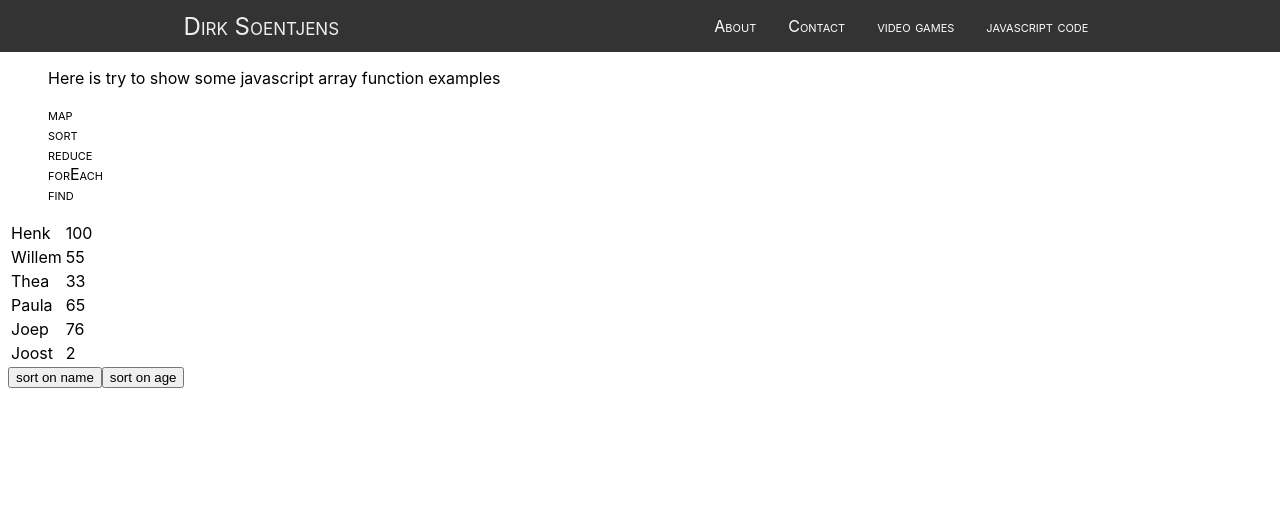
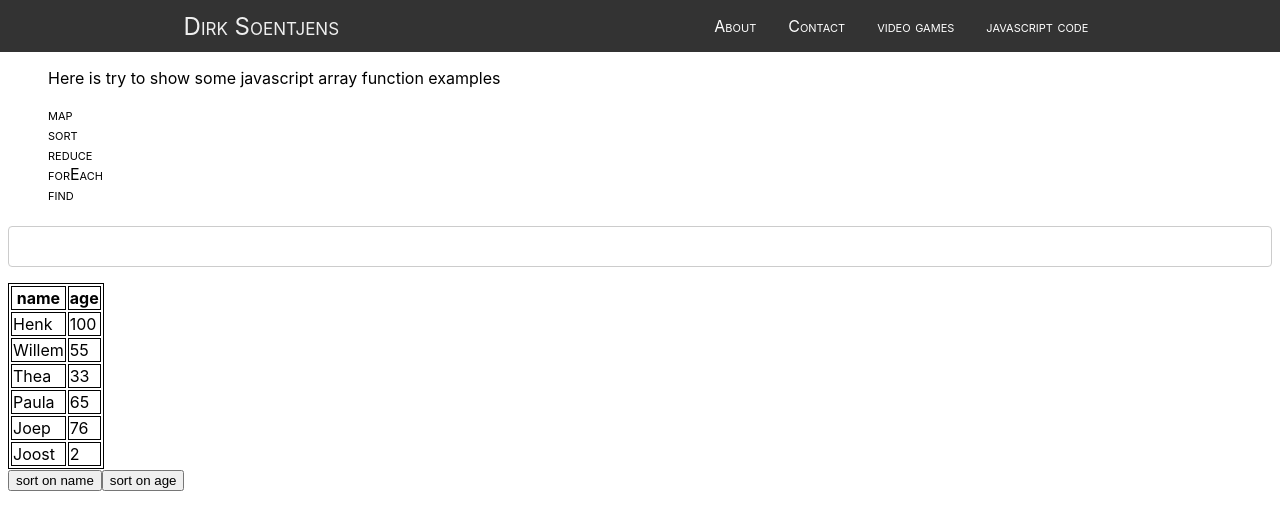
Before and after one commit to tampert/portfolio, a React (Create React App) app: page /code in a window 1280 px wide. Shown: the top 530 px of the page. Built offline with nearby package versions, Linux system fonts and the light colour scheme.

Commit message:
Add sort function and state update

```diff
--- a/src/App.css
+++ b/src/App.css
@@ -88,7 +88,6 @@
 .nav-links li:hover{
   background:red;
 }
-
 
 .route{
   min-height: 90vh;
@@ -183,3 +182,7 @@ input[type=submit]:hover {
 .error{
   color: red;
 }
+
+table, th, td {
+  border: 1px solid black;
+}
--- a/src/routes/Code.js
+++ b/src/routes/Code.js
@@ -28,16 +28,24 @@ const DEFAULT_DATA = [{
 
 const Code = () => {
   const [people, setPeople] = useState(DEFAULT_DATA)
+  const [filtered, SetFiltered] = useState([])
 
-  const handleSortName = () => {
-    console.log('sort on Name')
-
+  const handleSort = ({target}) => {
+    console.log(`sort on ${target.dataset.sort}`)
+    const sorted = [...people].sort((a, b) => {
+      return a[target.dataset.sort] > b[target.dataset.sort] ? 1 : -1;
+    });
+    setPeople(sorted);
   }
 
-  const handleSortAge = () => {
-    console.log('sort on Age')
+  const onChangeHandle = ({target}) => {
+    console.log(`filter based on ${target.value}`)
+    // https://stackoverflow.com/questions/42035717/js-filter-object-array-for-partial-matches
+    const filter = [...people].filter((person) =>{
+      return person.name.toLowerCase().includes(target.value.toLowerCase())
+    })
+    SetFiltered(filter);
   }
-
     return (
       <div className='route'>
           <p>Here is try to show some javascript array function examples</p>
@@ -48,18 +56,33 @@ const Code = () => {
             <li>forEach</li>
             <li>find</li>
           </ul>
+          <input type="text" onChange={onChangeHandle} />
+          { filtered.map((p,i) => {
+            return (
+              <p key={i}>{p.name}</p>
+            )
+          })}
+
           <table>
+            <thead>
+              <tr>
+              <th>name</th>
+              <th>age</th>
+              </tr>
+            </thead>
+            <tbody>
             {people.map((person,index)=> {
               return(
-                <tr>
-                  <td key={index}>{person.name}</td>
+                <tr key={person.id}>
+                  <td>{person.name}</td>
                   <td>{person.age}</td>
                 </tr>
               )
             })}
+            </tbody>
           </table>
-          <button onClick={handleSortName}>sort on name</button>
-          <button onClick={handleSortAge}>sort on age</button>
+          <button onClick={handleSort} data-sort="name">sort on name</button>
+          <button onClick={handleSort} data-sort="age">sort on age</button>
       </div>
     )
 }
```
